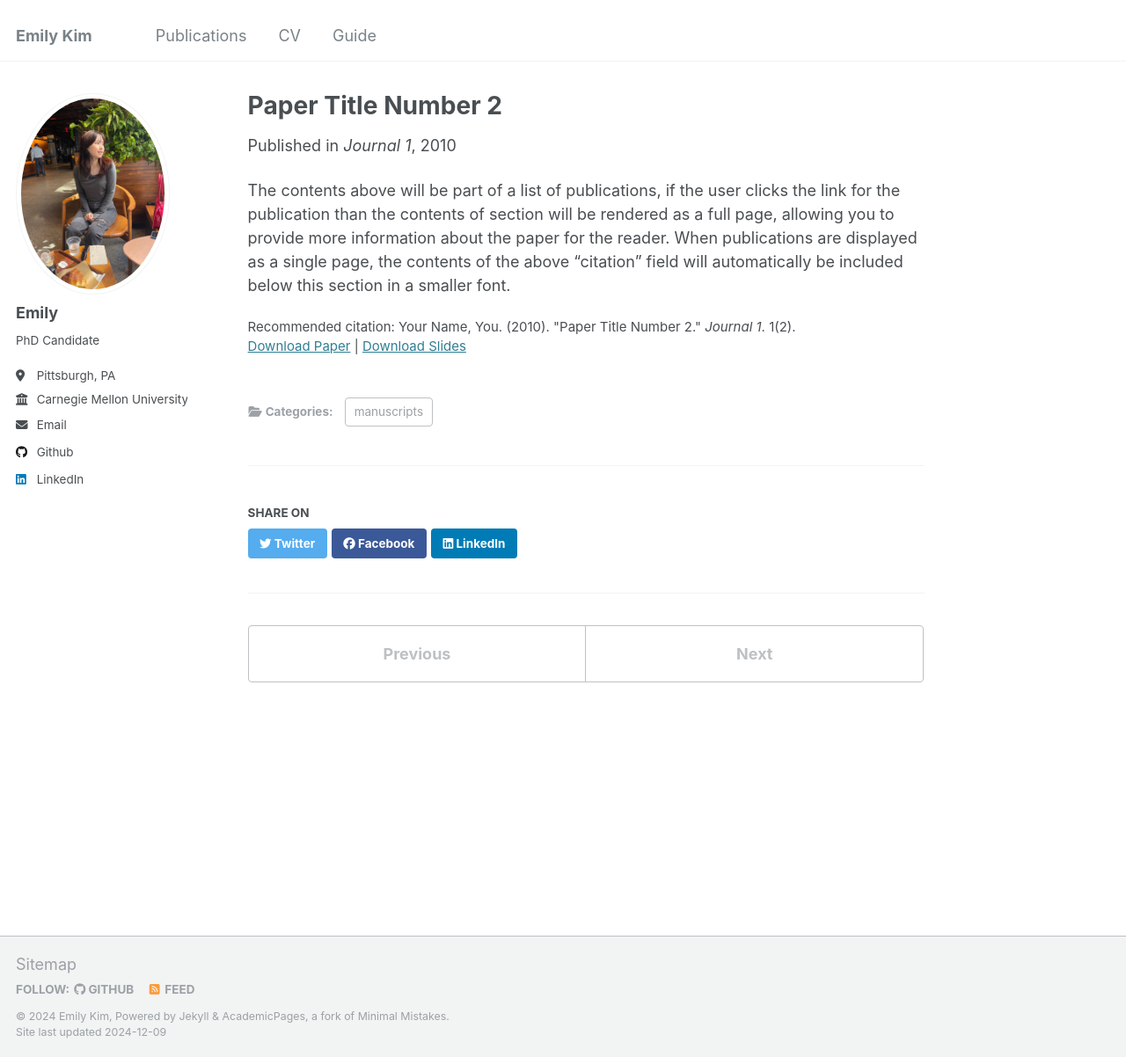
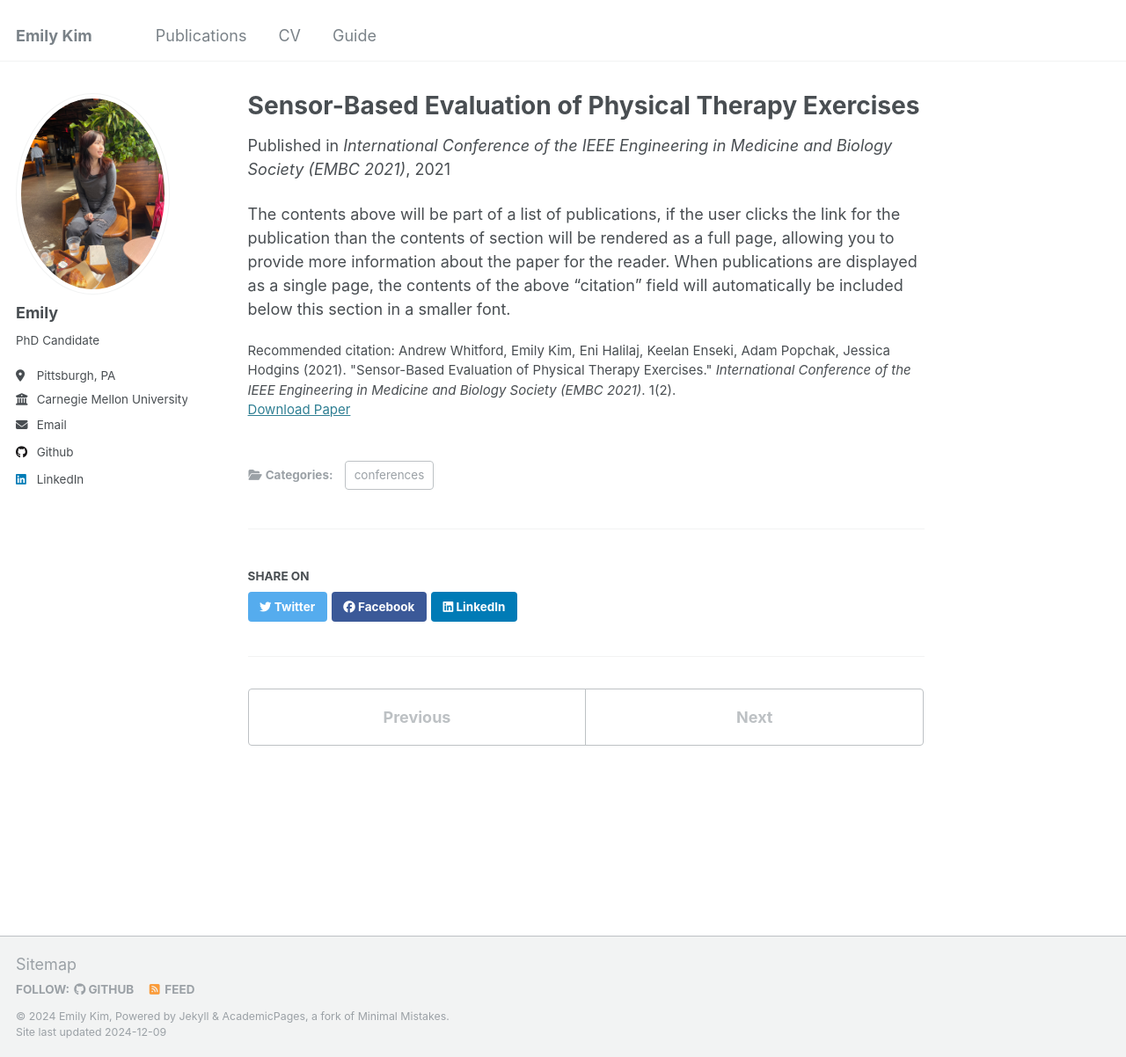
Before and after one commit to kimemily12/kimemily12.github.io, a Jekyll site: the page built from _publications/2010-10-01-paper-title-number-2.md, in a window 1280 px wide and 1202 px high. Shown: the whole window at 88% size. Built offline with Jekyll 4.4.1, drawn with Linux system fonts in a browser that asks for light colours.

Commit message:
publication 3

```diff
--- a/_publications/2010-10-01-paper-title-number-2.md
+++ b/_publications/2010-10-01-paper-title-number-2.md
@@ -1,14 +1,14 @@
 ---
-title: "Paper Title Number 2"
+title: "Sensor-Based Evaluation of Physical Therapy Exercises"
 collection: publications
-category: manuscripts
-permalink: /publication/2010-10-01-paper-title-number-2
-excerpt: 'This paper is about the number 2. The number 3 is left for future work.'
-date: 2010-10-01
-venue: 'Journal 1'
-slidesurl: 'http://academicpages.github.io/files/slides2.pdf'
-paperurl: 'http://academicpages.github.io/files/paper2.pdf'
-citation: 'Your Name, You. (2010). &quot;Paper Title Number 2.&quot; <i>Journal 1</i>. 1(2).'
+category: conferences
+permalink: #/publication/2010-10-01-paper-title-number-2
+excerpt: #'This paper is about the number 2. The number 3 is left for future work.'
+date: December, 2021
+venue: 'International Conference of the IEEE Engineering in Medicine and Biology Society (EMBC 2021)'
+slidesurl: #'http://academicpages.github.io/files/slides2.pdf'
+paperurl: 'https://pubmed.ncbi.nlm.nih.gov/34892839/'
+citation: 'Andrew Whitford, Emily Kim, Eni Halilaj, Keelan Enseki, Adam Popchak, Jessica Hodgins (2021). &quot;Sensor-Based Evaluation of Physical Therapy Exercises.&quot; <i>International Conference of the IEEE Engineering in Medicine and Biology Society (EMBC 2021)</i>. 1(2).'
 ---
 
 The contents above will be part of a list of publications, if the user clicks the link for the publication than the contents of section will be rendered as a full page, allowing you to provide more information about the paper for the reader. When publications are displayed as a single page, the contents of the above "citation" field will automatically be included below this section in a smaller font.
```
Also changed, not shown: _publications/CAStudio.md (renamed from _publications/2024-02-17-paper-title-number-4.md), _publications/REMAG.md (renamed from _publications/2015-10-01-paper-title-number-3.md).
